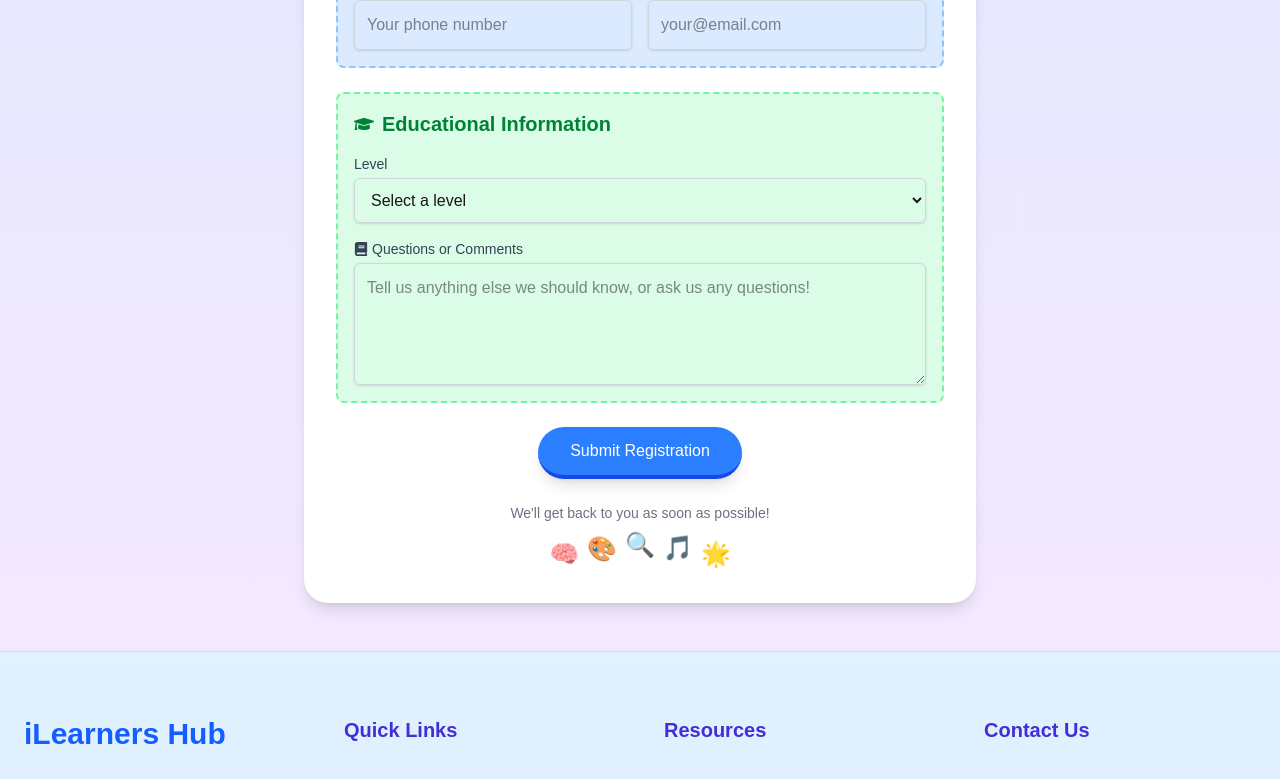
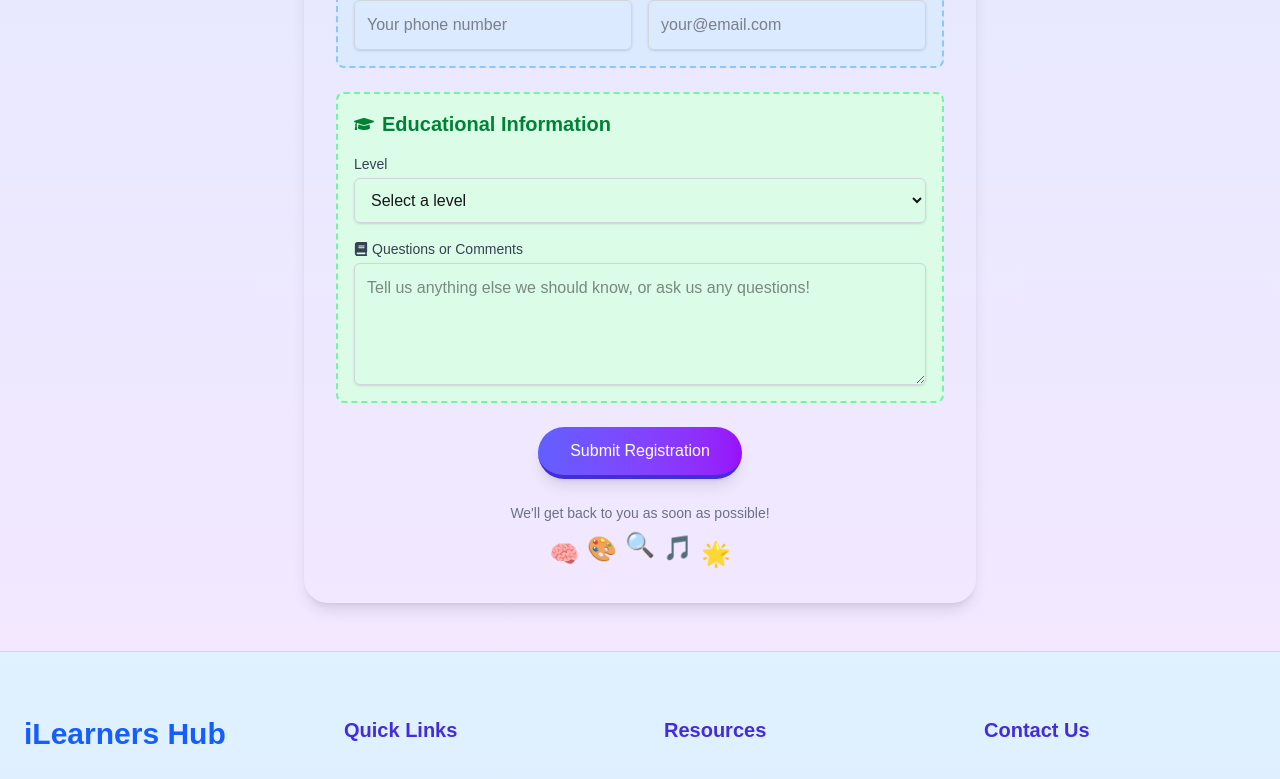
Before and after one commit to MoyasiGinko/iLearners-Hub, a Next.js app: page /register in a window 1280 px wide. Shown: the part 1152-1931 px from the top of the page. Built offline with nearby package versions, Linux system fonts and the light colour scheme.

Commit message:
Update index.tsx

```diff
--- a/components/register/form/index.tsx
+++ b/components/register/form/index.tsx
@@ -86,7 +86,7 @@ const RegistrationForm = () => {
         <motion.div
           initial={{ y: -20, opacity: 0 }}
           animate={{ y: 0, opacity: 1 }}
-          className="bg-white rounded-3xl shadow-lg overflow-hidden"
+          className="bg-gradient-t from-blue-300 via-indigo-300 to-purple-300 rounded-3xl shadow-lg overflow-hidden"
         >
           <div className="p-8 text-center">
             <h2 className=" leading-tight bg-gradient-to-r from-indigo-500 to-purple-600 bg-clip-text text-3xl font-bold text-transparent md:text-5xl drop-shadow-lg">
@@ -339,7 +339,7 @@ const RegistrationForm = () => {
                   type="submit"
                   disabled={isSubmitting}
                   className="px-8 inline-block py-3 rounded-full text-white font-medium shadow-lg hover:shadow-xl border-b-4 active:border-b-0 active:border-t-0 active:shadow-inner active:translate-y-1 hover:-translate-y-1 transform transition-all duration-200
-                  bg-gradient-to-r from-blue-500 to-blue-500 border-blue-700 hover:from-blue-600 hover:to-blue-600 focus:outline-none focus:ring-2 focus:ring-offset-2 focus:ring-blue-500 disabled:opacity-50"
+                  bg-gradient-to-r from-indigo-500 to-purple-600 border-indigo-700 hover:from-indigo-600 hover:to-purple-600 focus:outline-none focus:ring-2 focus:ring-offset-2 focus:ring-indigo-500 disabled:opacity-50"
                 >
                   {isSubmitting ? (
                     <span className="flex items-center justify-center">
```
